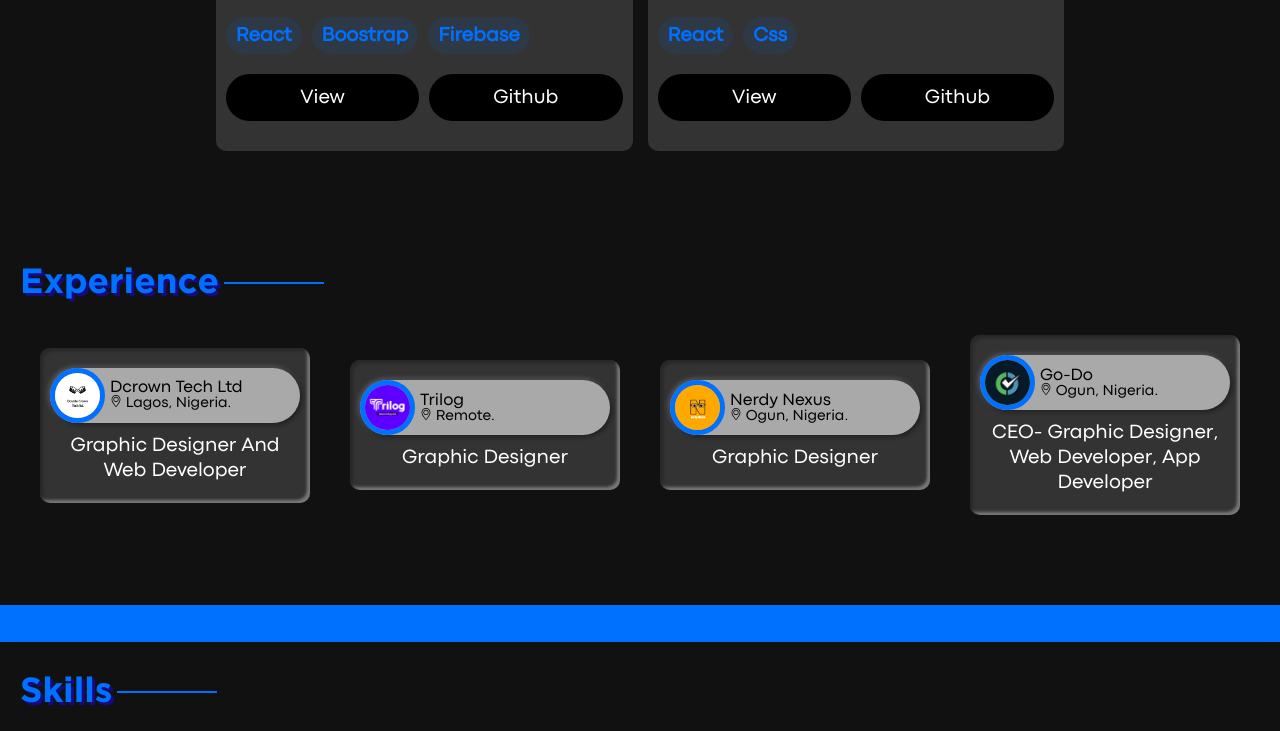
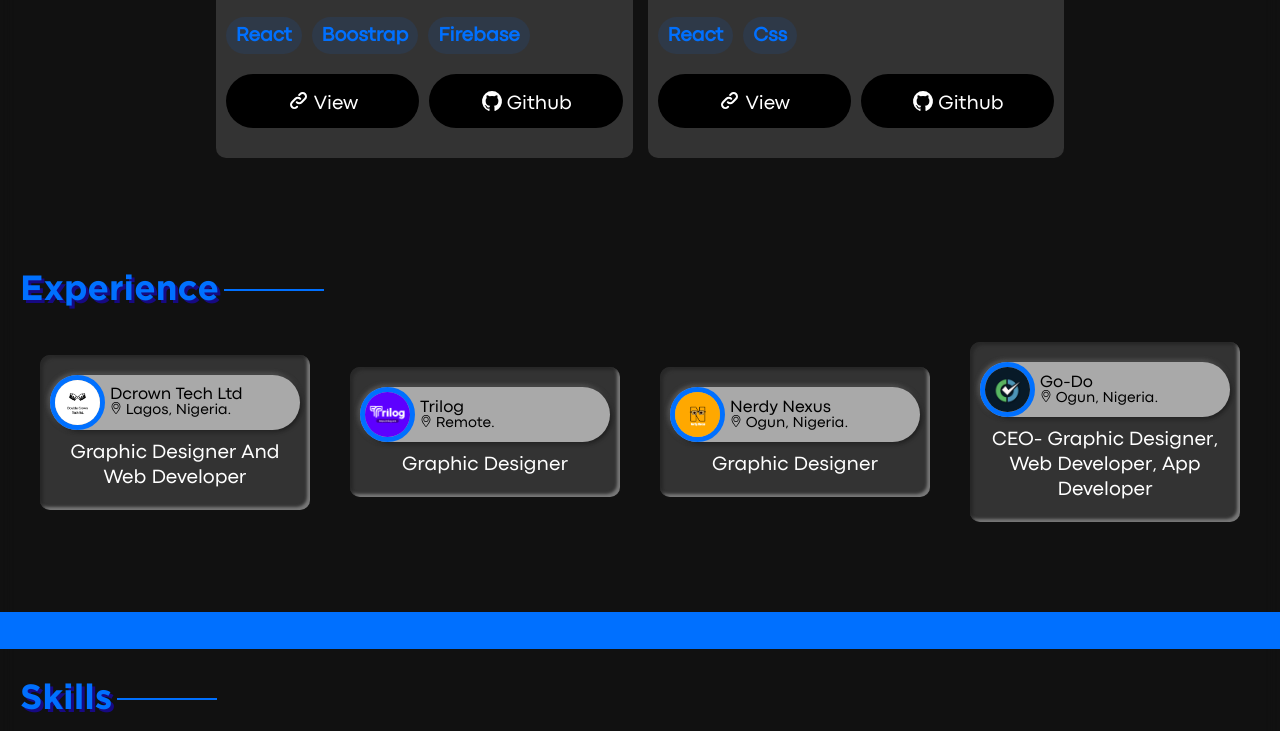
Before and after one commit to aderogbasamuel/Portfolio, a plain HTML site: page index.html in a window 1280 px wide. Shown: the part 1370-2101 px from the top of the page. Drawn offline with Linux system fonts and the light colour scheme; animation ran at ten frames a second; a web font is replaced by a local one.

Commit message:
added the url for the address tags

```diff
--- a/index.html
+++ b/index.html
@@ -88,10 +88,26 @@
       <li class="technology">Firebase</li>
 
     </div>
-    <div class="navigate">
-      <li><a href="#">View</a></li>
-      <li>Github</li>
+        <div class="navigate">
+      <li>
+        <a href="">
+          <svg class="w-[24px] h-[24px] text-gray-800 dark:text-white" aria-hidden="true" xmlns="http://www.w3.org/2000/svg" width="24" height="24" fill="none" viewBox="0 0 24 24">
+            <path stroke="currentColor" stroke-linecap="round" stroke-linejoin="round" stroke-width="2" d="M13.213 9.787a3.391 3.391 0 0 0-4.795 0l-3.425 3.426a3.39 3.39 0 0 0 4.795 4.794l.321-.304m-.321-4.49a3.39 3.39 0 0 0 4.795 0l3.424-3.426a3.39 3.39 0 0 0-4.794-4.795l-1.028.961"/>
+          </svg>
+          <p>View</p>
+        </a>
+    </li>
+
+      <li>
+        <a href="">
+        <svg class="w-[24px] h-[24px] text-gray-800 dark:text-white" aria-hidden="true" xmlns="http://www.w3.org/2000/svg" width="24" height="24" fill="currentColor" viewBox="0 0 24 24">
+          <path fill-rule="evenodd" d="M12.006 2a9.847 9.847 0 0 0-6.484 2.44 10.32 10.32 0 0 0-3.393 6.17 10.48 10.48 0 0 0 1.317 6.955 10.045 10.045 0 0 0 5.4 4.418c.504.095.683-.223.683-.494 0-.245-.01-1.052-.014-1.908-2.78.62-3.366-1.21-3.366-1.21a2.711 2.711 0 0 0-1.11-1.5c-.907-.637.07-.621.07-.621.317.044.62.163.885.346.266.183.487.426.647.71.135.253.318.476.538.655a2.079 2.079 0 0 0 2.37.196c.045-.52.27-1.006.635-1.37-2.219-.259-4.554-1.138-4.554-5.07a4.022 4.022 0 0 1 1.031-2.75 3.77 3.77 0 0 1 .096-2.713s.839-.275 2.749 1.05a9.26 9.26 0 0 1 5.004 0c1.906-1.325 2.74-1.05 2.74-1.05.37.858.406 1.828.101 2.713a4.017 4.017 0 0 1 1.029 2.75c0 3.939-2.339 4.805-4.564 5.058a2.471 2.471 0 0 1 .679 1.897c0 1.372-.012 2.477-.012 2.814 0 .272.18.592.687.492a10.05 10.05 0 0 0 5.388-4.421 10.473 10.473 0 0 0 1.313-6.948 10.32 10.32 0 0 0-3.39-6.165A9.847 9.847 0 0 0 12.007 2Z" clip-rule="evenodd"/>
+    </svg>
+       <p>Github</p>
+        </a>
+      </li>
     </div>
+
   </div>
 
   <div class="projectcard">
@@ -105,8 +121,23 @@
       <li class="technology">Css</li>
     </div>
     <div class="navigate">
-      <li><a href="#">View</a></li>
-      <li>Github</li>
+      <li>
+        <a href="buget-tracker-flame.vercel.app">
+          <svg class="w-[24px] h-[24px] text-gray-800 dark:text-white" aria-hidden="true" xmlns="http://www.w3.org/2000/svg" width="24" height="24" fill="none" viewBox="0 0 24 24">
+            <path stroke="currentColor" stroke-linecap="round" stroke-linejoin="round" stroke-width="2" d="M13.213 9.787a3.391 3.391 0 0 0-4.795 0l-3.425 3.426a3.39 3.39 0 0 0 4.795 4.794l.321-.304m-.321-4.49a3.39 3.39 0 0 0 4.795 0l3.424-3.426a3.39 3.39 0 0 0-4.794-4.795l-1.028.961"/>
+</svg>
+<p>View</p>
+</a>
+
+</li>
+      <li>
+        <a href="">
+        <svg class="w-[24px] h-[24px] text-gray-800 dark:text-white" aria-hidden="true" xmlns="http://www.w3.org/2000/svg" width="24" height="24" fill="currentColor" viewBox="0 0 24 24">
+          <path fill-rule="evenodd" d="M12.006 2a9.847 9.847 0 0 0-6.484 2.44 10.32 10.32 0 0 0-3.393 6.17 10.48 10.48 0 0 0 1.317 6.955 10.045 10.045 0 0 0 5.4 4.418c.504.095.683-.223.683-.494 0-.245-.01-1.052-.014-1.908-2.78.62-3.366-1.21-3.366-1.21a2.711 2.711 0 0 0-1.11-1.5c-.907-.637.07-.621.07-.621.317.044.62.163.885.346.266.183.487.426.647.71.135.253.318.476.538.655a2.079 2.079 0 0 0 2.37.196c.045-.52.27-1.006.635-1.37-2.219-.259-4.554-1.138-4.554-5.07a4.022 4.022 0 0 1 1.031-2.75 3.77 3.77 0 0 1 .096-2.713s.839-.275 2.749 1.05a9.26 9.26 0 0 1 5.004 0c1.906-1.325 2.74-1.05 2.74-1.05.37.858.406 1.828.101 2.713a4.017 4.017 0 0 1 1.029 2.75c0 3.939-2.339 4.805-4.564 5.058a2.471 2.471 0 0 1 .679 1.897c0 1.372-.012 2.477-.012 2.814 0 .272.18.592.687.492a10.05 10.05 0 0 0 5.388-4.421 10.473 10.473 0 0 0 1.313-6.948 10.32 10.32 0 0 0-3.39-6.165A9.847 9.847 0 0 0 12.007 2Z" clip-rule="evenodd"/>
+    </svg>
+       <p>Github</p>
+        </a>
+      </li>
     </div>
   </div>
   </div>
@@ -267,6 +298,15 @@ ogun, Nigeria.</li>
   <img src="images/7f661c0effa6930be492c6c7e4466b87.png" alt="" class="x"/>
   <p>X(twitter)</p>
 </li>
+
+  <li>
+  <svg class="text-gray-800 dark:text-white gitl" aria-hidden="true" xmlns="http://www.w3.org/2000/svg" width="24" height="24" fill="currentColor" viewBox="0 0 24 24" >
+  <path fill-rule="evenodd" d="M12.006 2a9.847 9.847 0 0 0-6.484 2.44 10.32 10.32 0 0 0-3.393 6.17 10.48 10.48 0 0 0 1.317 6.955 10.045 10.045 0 0 0 5.4 4.418c.504.095.683-.223.683-.494 0-.245-.01-1.052-.014-1.908-2.78.62-3.366-1.21-3.366-1.21a2.711 2.711 0 0 0-1.11-1.5c-.907-.637.07-.621.07-.621.317.044.62.163.885.346.266.183.487.426.647.71.135.253.318.476.538.655a2.079 2.079 0 0 0 2.37.196c.045-.52.27-1.006.635-1.37-2.219-.259-4.554-1.138-4.554-5.07a4.022 4.022 0 0 1 1.031-2.75 3.77 3.77 0 0 1 .096-2.713s.839-.275 2.749 1.05a9.26 9.26 0 0 1 5.004 0c1.906-1.325 2.74-1.05 2.74-1.05.37.858.406 1.828.101 2.713a4.017 4.017 0 0 1 1.029 2.75c0 3.939-2.339 4.805-4.564 5.058a2.471 2.471 0 0 1 .679 1.897c0 1.372-.012 2.477-.012 2.814 0 .272.18.592.687.492a10.05 10.05 0 0 0 5.388-4.421 10.473 10.473 0 0 0 1.313-6.948 10.32 10.32 0 0 0-3.39-6.165A9.847 9.847 0 0 0 12.007 2Z" clip-rule="evenodd"/>
+</svg>
+
+  <p>Github</p>
+  </li>
+
   <li><img src="../images/vecteezy_facebook-logo-png-facebook-icon-transparent-png_18930698.png" alt="" />
   <p>Facebook</p>
   </li>
--- a/style.css
+++ b/style.css
@@ -406,10 +406,21 @@ text-decoration: none
   width: 100%;
   padding: 15px;
   text-align: center;
+  display: flex;
+  align-items: center;
+  justify-content: center;
 }
 .projects .navigate a {
   color: #fff;
-  text-decoration: none
+  text-decoration: none;
+  display: flex;
+  align-items: center;
+  justify-content: center;
+  align-content: center;
+  gap: 3px
+}
+.projects .navigate a p{
+  padding-top: 5px
 }
 /*project styling ends here*/
 
@@ -450,7 +461,6 @@ text-decoration: none
   borer: #FFFFFF94 3px solid;
   margin: 20px
 }
-
 .places .cominfo {
   display: flex;
   align-items: center;
@@ -638,8 +648,14 @@ body .activeback1{
   padding: 0px;
   width: 100%;
 }
-.socials img{
+.socials img,.socials svg{
   width: 70px;
+}
+.socials .gitl{
+  width: 60px;
+  height: 60px;
+  padding-left: 10px;
+  margin-right: 10px
 }
 .socials .x{
   filter: invert(1);
```
